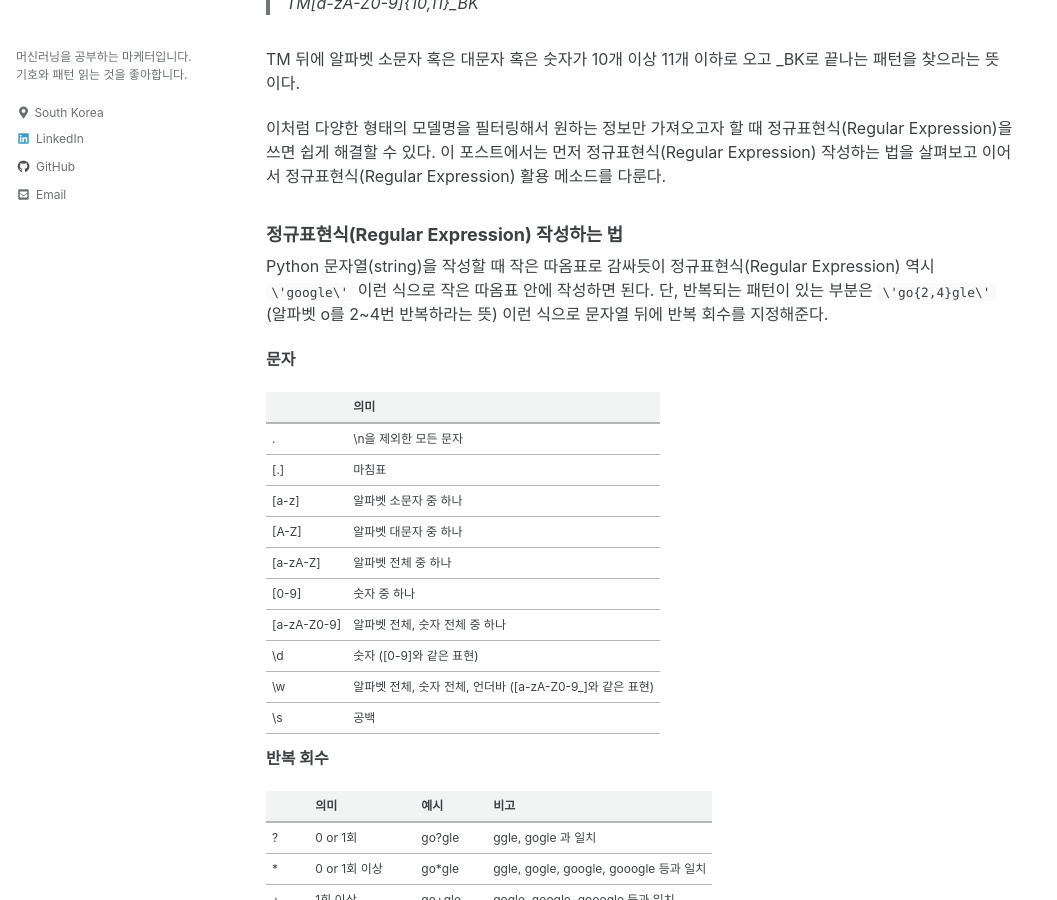
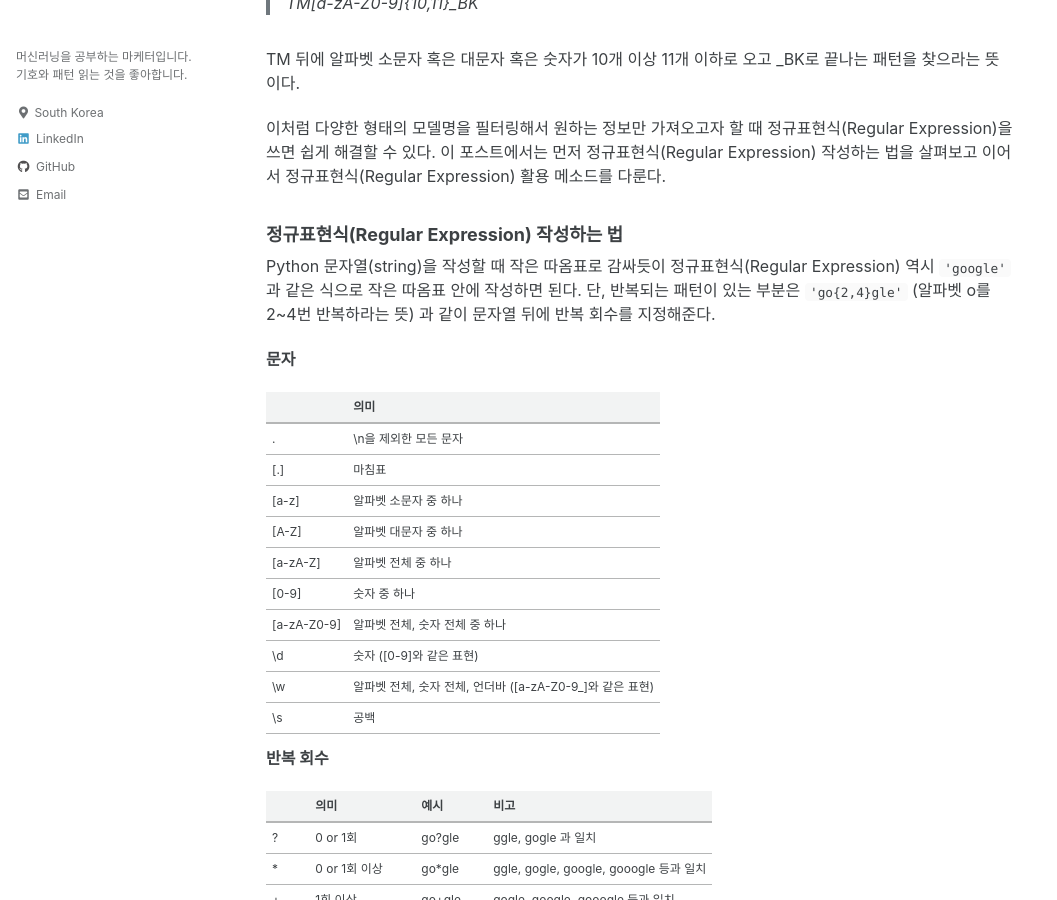
Before and after one commit to amoryoungakim/amoryoungakim.github.io, a Jekyll site: the page built from _posts/2020-09-19-regular-expression.md, in a window 1280 px wide and 900 px high, scrolled down 583 px. Shown: the whole window, without its empty margins (0-1057 px from the left). Built offline with Jekyll 4.4.1, drawn with Linux system fonts in a browser that asks for light colours; cached includes are drawn as plain includes; some of the changed text lies outside the part shown.

Commit message:
Update 2020-09-19-regular-expression.md

```diff
--- a/_posts/2020-09-19-regular-expression.md
+++ b/_posts/2020-09-19-regular-expression.md
@@ -25,7 +25,7 @@ TM 뒤에 알파벳 소문자 혹은 대문자 혹은 숫자가 10개 이상 11
 
 ### 정규표현식(Regular Expression) 작성하는 법
 
-Python 문자열(string)을 작성할 때 작은 따옴표로 감싸듯이 정규표현식(Regular Expression) 역시 `\'google\'` 이런 식으로 작은 따옴표 안에 작성하면 된다. 단, 반복되는 패턴이 있는 부분은 `\'go{2,4}gle\'` (알파벳 o를 2~4번 반복하라는 뜻) 이런 식으로 문자열 뒤에 반복 회수를 지정해준다.
+Python 문자열(string)을 작성할 때 작은 따옴표로 감싸듯이 정규표현식(Regular Expression) 역시 `'google'` 과 같은 식으로 작은 따옴표 안에 작성하면 된다. 단, 반복되는 패턴이 있는 부분은 `'go{2,4}gle'` (알파벳 o를 2~4번 반복하라는 뜻) 과 같이 문자열 뒤에 반복 회수를 지정해준다.
 
 **문자**
 
@@ -112,7 +112,7 @@ xample_pattern = re.match('new_?[a-z]+_[f|m]\d{2,4}', s)
 * new : new로 시작
 * \_? : 언더바는 있어도 되고 없어도 됨
 * \[a-z]+ : 알파벳 소문자가 1개 이상(+) 옴
-* \[f|m] : f 혹은 m 문자가 와야 함
+* \[f\|m] : f 혹은 m 문자가 와야 함
 * \\d{2,4} : 숫자가 2개 이상 4개 이하 와야 함
 
 
```
